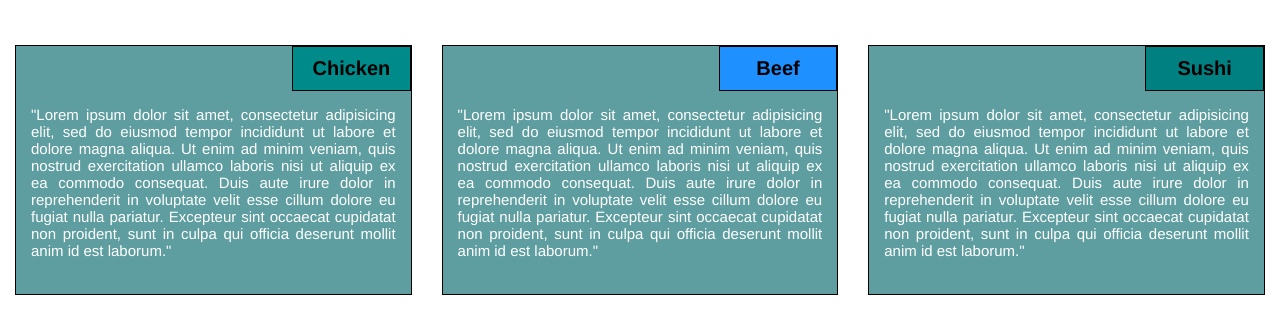
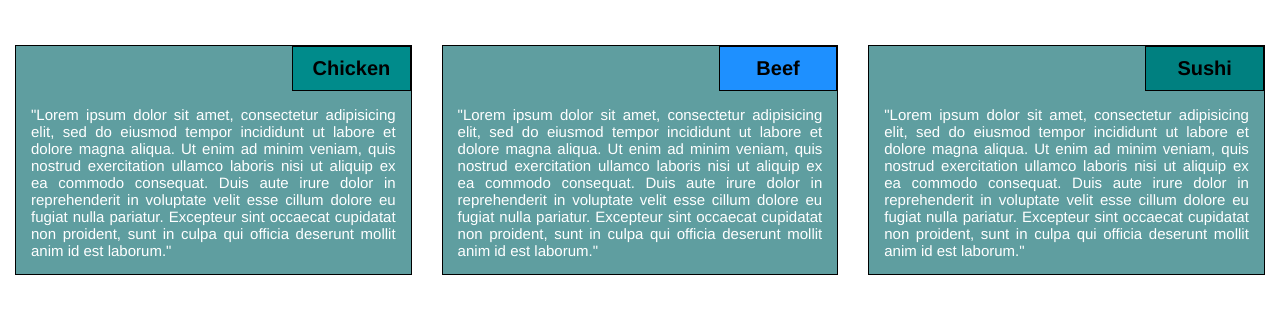
Before and after one commit to alauda-flores/module2-solution, a plain HTML site: page index.html in a window 1280 px wide. Shown: the part 95-428 px from the top of the page. Drawn offline with Linux system fonts and the light colour scheme.

Commit message:
Update Css.mod2.css

```diff
--- a/Css.mod2.css
+++ b/Css.mod2.css
@@ -12,7 +12,6 @@ h1 {
 }
 .card{
   background-color: cadetblue;
-  height: 250px;
   border: 1px solid black;
   margin: 15px;
 }
```
